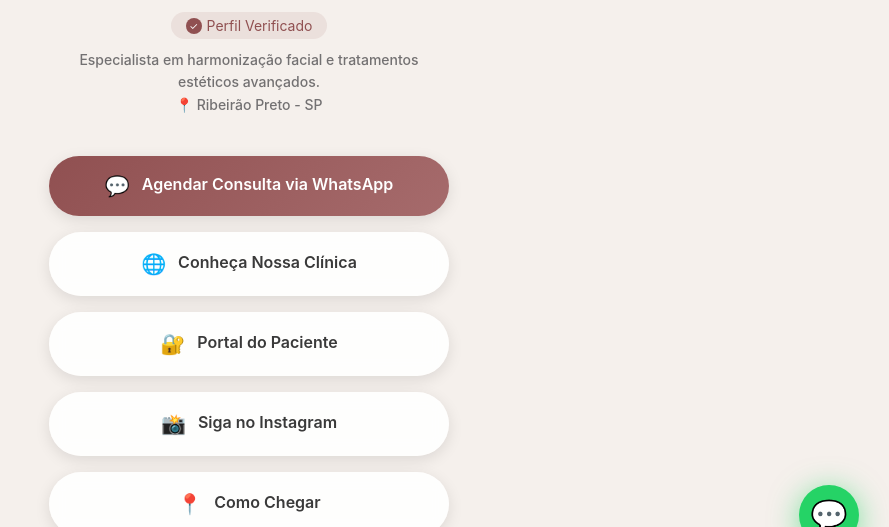
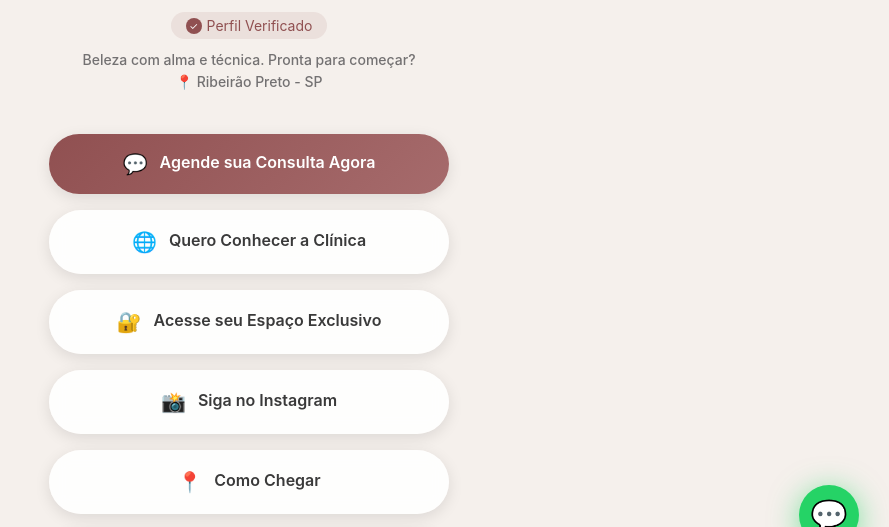
Before and after one commit to gbazo/dra_taiz, a plain HTML site: page frontend/links.html in a window 1280 px wide. Shown: the part 225-752 px from the top of the page, without its empty margins (391-1280 px from the left). Drawn offline with Linux system fonts and the light colour scheme.

Commit message:
docs: atualiza links e informações de contato

```diff
--- a/frontend/links.html
+++ b/frontend/links.html
@@ -356,7 +356,7 @@
                 <span>Perfil Verificado</span>
             </div>
             <p class="bio">
-                Especialista em harmonização facial e tratamentos estéticos avançados.<br>
+                Beleza com alma e técnica. Pronta para começar?<br>
                 📍 Ribeirão Preto - SP
             </p>
         </div>
@@ -365,17 +365,17 @@
         <div class="links">
             <a href="https://wa.me/5516993164166?text=Olá! Gostaria de agendar uma consulta." class="link-item featured">
                 <span class="link-icon">💬</span>
-                Agendar Consulta via WhatsApp
+                Agende sua Consulta Agora
             </a>
 
             <a href="/homepage" class="link-item">
                 <span class="link-icon">🌐</span>
-                Conheça Nossa Clínica
+                Quero Conhecer a Clínica
             </a>
 
             <a href="/login" class="link-item">
                 <span class="link-icon">🔐</span>
-                Portal do Paciente
+                Acesse seu Espaço Exclusivo
             </a>
 
             <a href="https://instagram.com/drataizbrasil" class="link-item">
@@ -390,7 +390,7 @@
 
             <a href="tel:+5516993164166" class="link-item">
                 <span class="link-icon">📞</span>
-                Ligar Agora
+                Fale com a Dra Taíz
             </a>
 
             <a href="mailto:contato@drataizbrasil.com.br" class="link-item">
```
